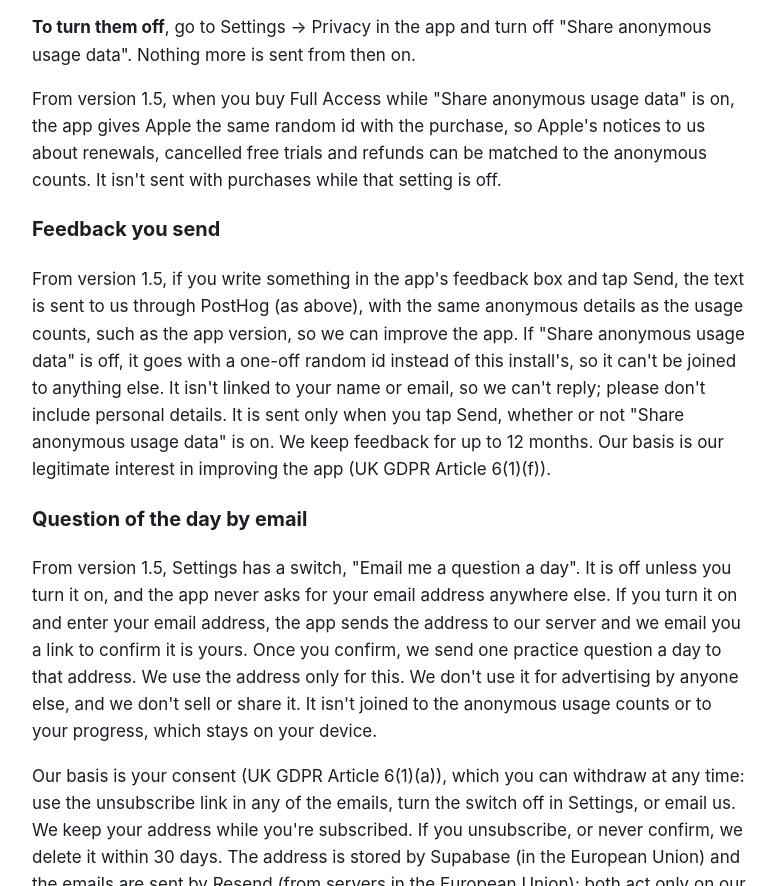
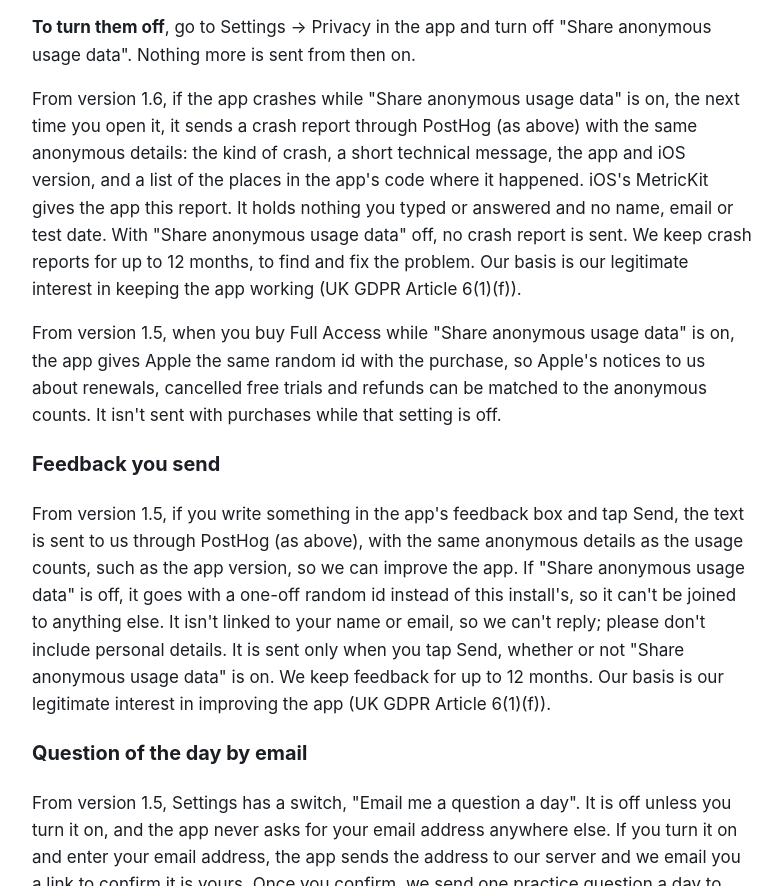
Before and after one commit to calvin22580/britready, a plain HTML site: page privacy-policy.html in a window 1280 px wide. Shown: the part 1154-2040 px from the top of the page, without its empty margins (248-1030 px from the left). Drawn offline with Linux system fonts and the light colour scheme.

Commit message:
Update the pages from life-in-uk-ios/AppStore

```diff
--- a/privacy-policy.html
+++ b/privacy-policy.html
@@ -32,6 +32,7 @@
   <p>They don't include your name, email, location, answers to individual questions, test date or anything you type. We don't use them for advertising, don't build profiles of people and don't sell or share them.</p>
   <p>They are processed for us by PostHog Inc. (posthog.com), on servers in the United States, under the UK's data protection safeguards for international transfers. PostHog is set not to store IP addresses or work out a location. We keep the counts for up to 12 months. Our basis is our legitimate interest in improving the app (UK GDPR Article 6(1)(f)).</p>
   <p><strong>To turn them off</strong>, go to Settings → Privacy in the app and turn off "Share anonymous usage data". Nothing more is sent from then on.</p>
+  <p>From version 1.6, if the app crashes while "Share anonymous usage data" is on, the next time you open it, it sends a crash report through PostHog (as above) with the same anonymous details: the kind of crash, a short technical message, the app and iOS version, and a list of the places in the app's code where it happened. iOS's MetricKit gives the app this report. It holds nothing you typed or answered and no name, email or test date. With "Share anonymous usage data" off, no crash report is sent. We keep crash reports for up to 12 months, to find and fix the problem. Our basis is our legitimate interest in keeping the app working (UK GDPR Article 6(1)(f)).</p>
   <p>From version 1.5, when you buy Full Access while "Share anonymous usage data" is on, the app gives Apple the same random id with the purchase, so Apple's notices to us about renewals, cancelled free trials and refunds can be matched to the anonymous counts. It isn't sent with purchases while that setting is off.</p>
   <h3>Feedback you send</h3>
   <p>From version 1.5, if you write something in the app's feedback box and tap Send, the text is sent to us through PostHog (as above), with the same anonymous details as the usage counts, such as the app version, so we can improve the app. If "Share anonymous usage data" is off, it goes with a one-off random id instead of this install's, so it can't be joined to anything else. It isn't linked to your name or email, so we can't reply; please don't include personal details. It is sent only when you tap Send, whether or not "Share anonymous usage data" is on. We keep feedback for up to 12 months. Our basis is our legitimate interest in improving the app (UK GDPR Article 6(1)(f)).</p>
```
